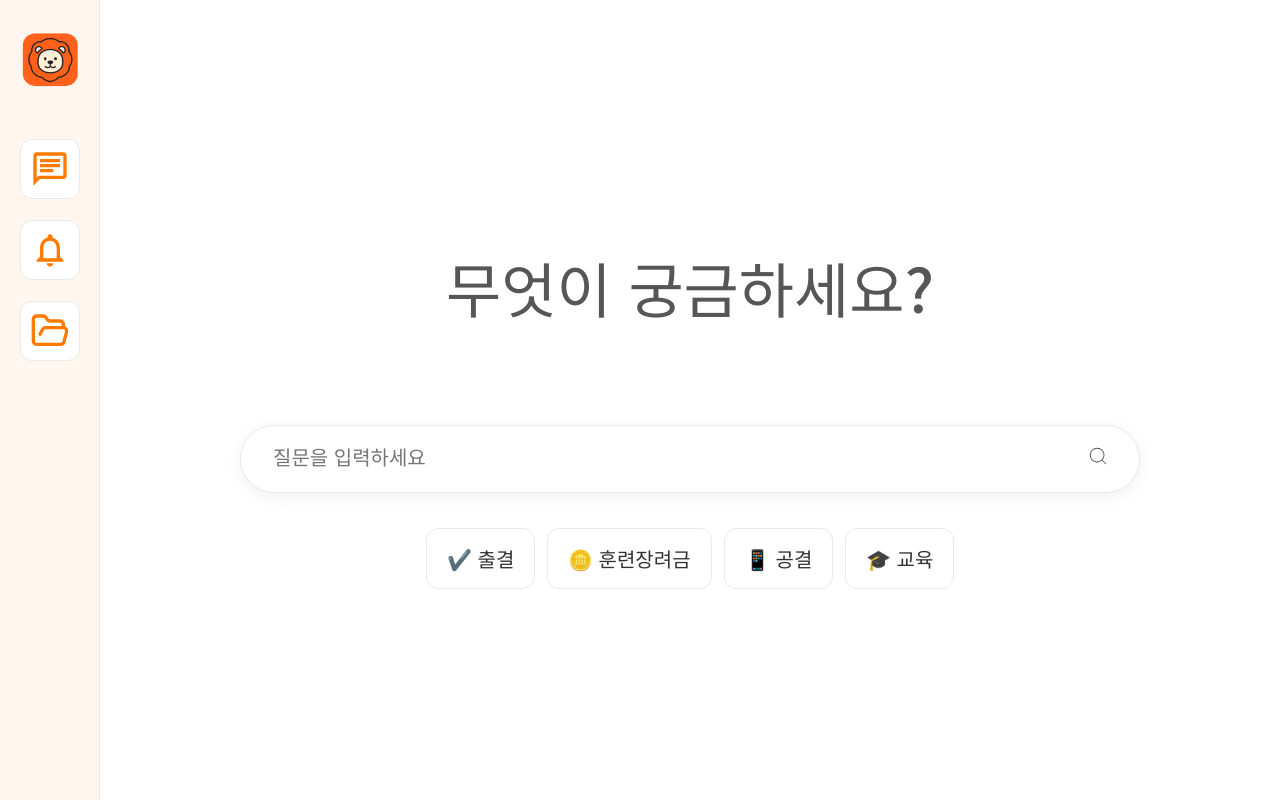
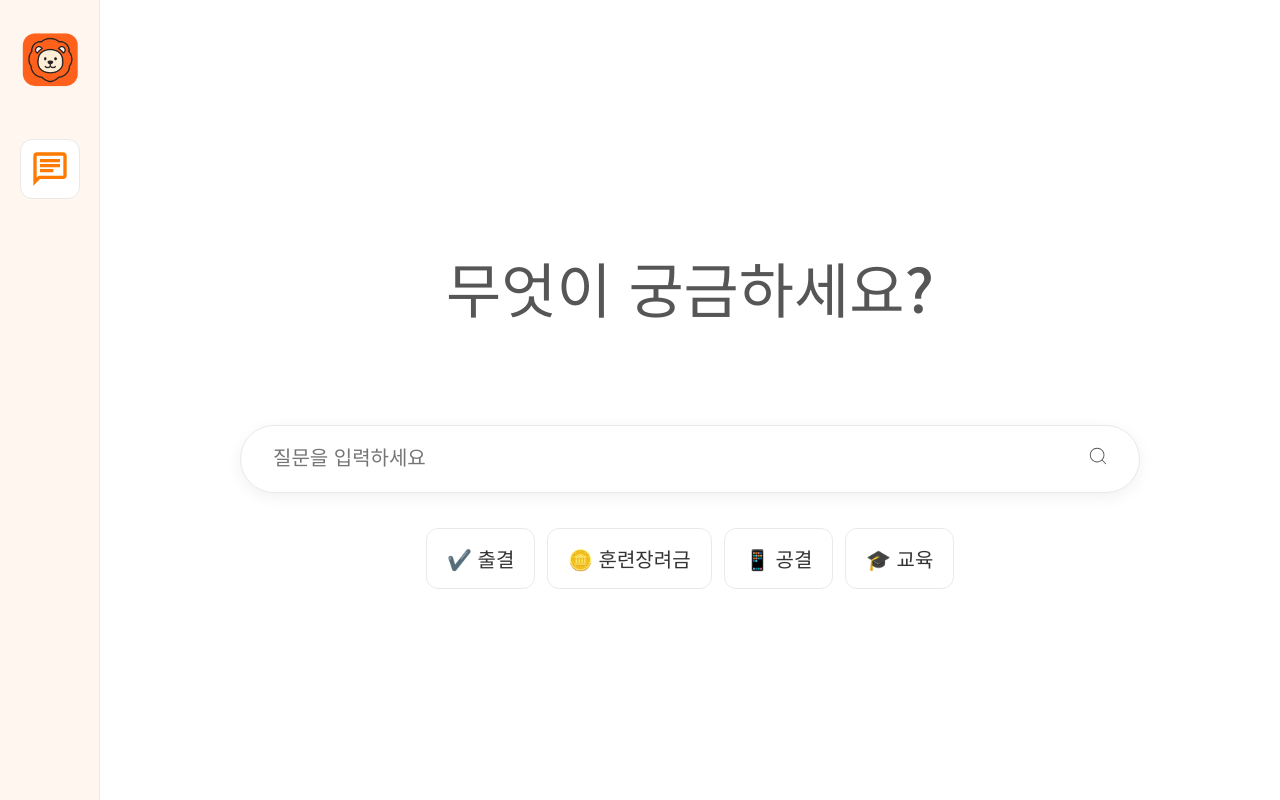
Before and after one commit to marksenee/lion-helper-Q-A, a React (Create React App) app: page / in a window 1280 px wide. Built offline with nearby package versions, Linux system fonts and the light colour scheme.

Commit message:
[Fix] 주석 처리

```diff
--- a/src/App.jsx
+++ b/src/App.jsx
@@ -121,12 +121,12 @@ function App() {
           >
             <MdOutlineChat size={NAV_ICON} />
           </NavButton>
-          <NavButton title="공지">
+          {/* <NavButton title="공지">
             <MdOutlineNotificationsNone size={NAV_ICON} />
           </NavButton>
           <NavButton title="기록">
             <LuFolderOpen size={NAV_ICON} />
-          </NavButton>
+          </NavButton> */}
         </Nav>
       </Sidebar>
 
```
